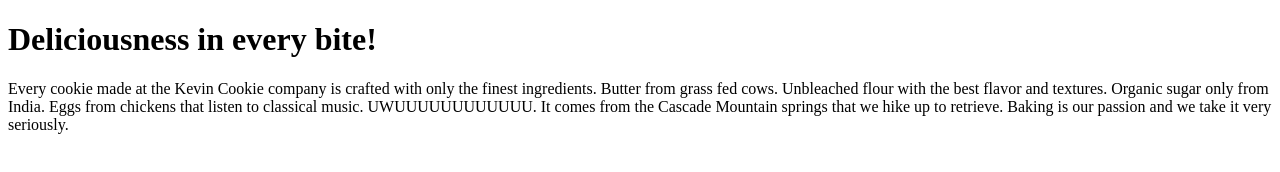
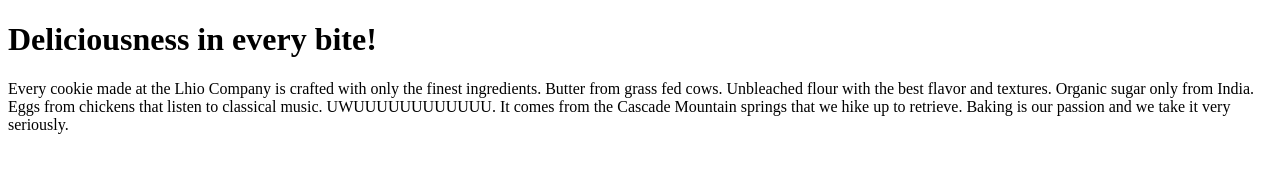
Before and after one commit to Khilio1081/excersises, a plain HTML site: page index.htm in a window 1280 px wide. Drawn offline with Linux system fonts and the light colour scheme.

Commit message:
update index text

```diff
--- a/index.htm
+++ b/index.htm
@@ -3,7 +3,7 @@
 <body>
 
 <h1>Deliciousness in every bite!</h1>
-<p>Every cookie made at the Kevin Cookie company is crafted
+<p>Every cookie made at the Lhio Company is crafted
 with only the finest ingredients. Butter from grass fed cows.
 Unbleached flour with the best flavor and textures.
 Organic sugar only from India.
```
